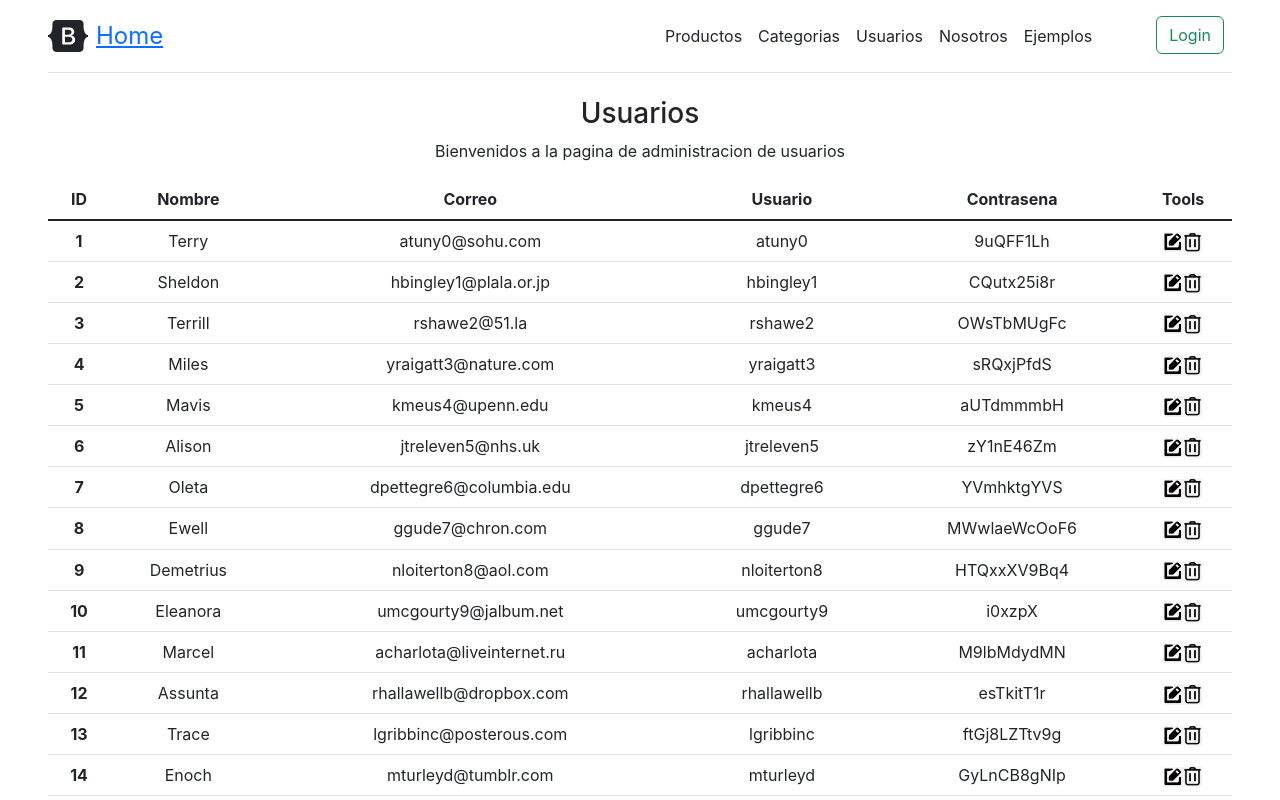
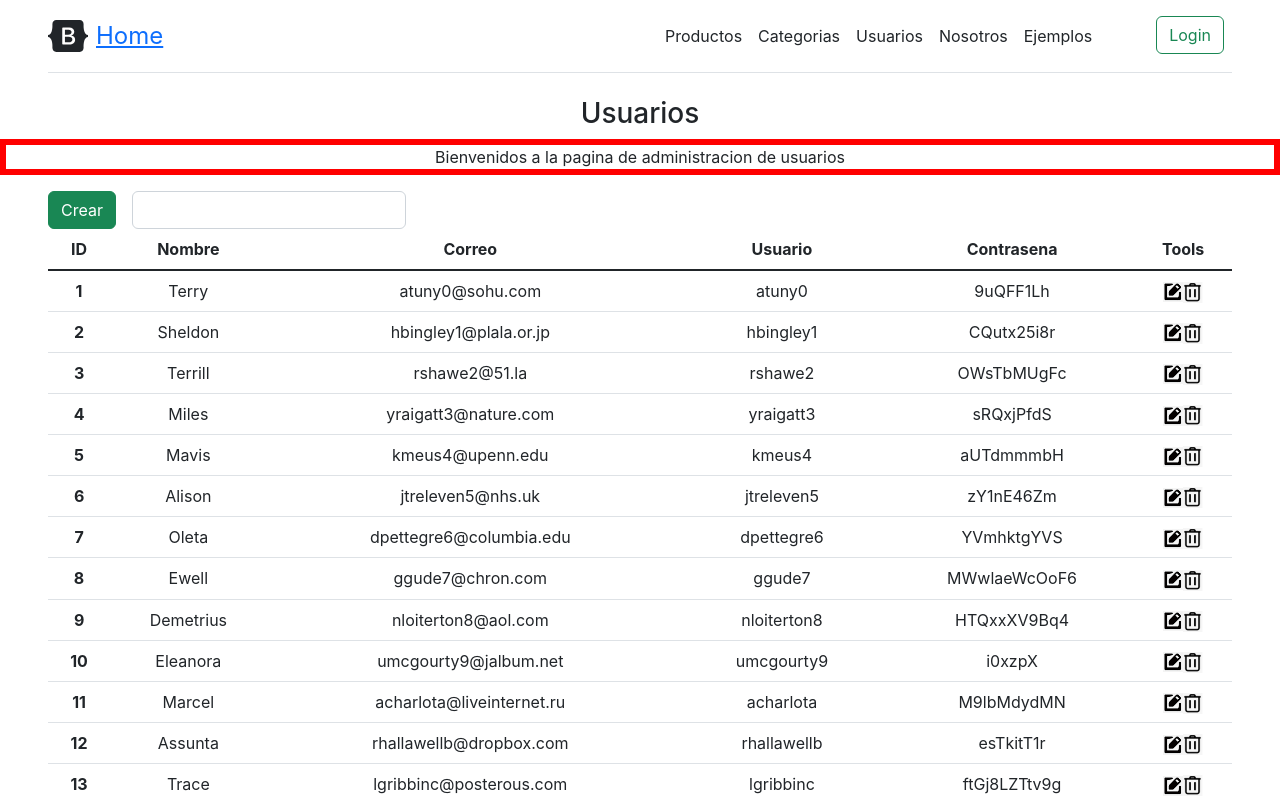
Before and after one commit to anfejaramillo/frontend_nigth, a React (Create React App) app: page /usuarios in a window 1280 px wide. Shown: the top 800 px of the page. Built offline with nearby package versions, Linux system fonts and the light colour scheme.

Commit message:
2-11-2022

```diff
--- a/src/App.js
+++ b/src/App.js
@@ -7,6 +7,7 @@ import Footer from "./components/footer";
 import EjemplosIndex from "./components/ejemplos";
 import ComponenteFuncion from "./components/ejemplos/ComponenteFuncion";
 import ComponenteClase from "./components/ejemplos/ComponenteClase";
+import HookEjemplo from "./components/ejemplos/HookEjemplo";
 import CategoriasIndex from "./components/categorias";
 import ProductosIndex from "./components/productos";
 import UsuariosIndex from "./components/usuarios";
@@ -43,6 +44,7 @@ function App() {
                             />
                         }
                     />
+                    <Route path="/ejemplos/hook" element={<HookEjemplo />} />
                 </Routes>
 
                 <Footer />
--- /dev/null
+++ b/src/components/ejemplos/HookEjemplo.jsx
@@ -0,0 +1,18 @@
+import React, { useState } from "react";
+
+function HookEjemplo(props) {
+    const [count, setCount] = useState(0);
+    let onclickfunc = function () {
+        setCount(count + 1);
+    };
+    return (
+        <div className="d-flex text-center mx-auto">
+            <p>Has clikeado {count} veces</p>
+            <button className="btn btn-success" onClick={onclickfunc}>
+                Clikeame
+            </button>
+        </div>
+    );
+}
+
+export default HookEjemplo;
--- a/src/components/ejemplos/index.jsx
+++ b/src/components/ejemplos/index.jsx
@@ -14,6 +14,9 @@ function EjemplosIndex(props) {
                         Ir a ejemplo componente FUNCION
                     </Link>
                 </li>
+                <li>
+                    <Link to={"/ejemplos/hook"}>Ir a ejemplo Hooks</Link>
+                </li>
             </ul>
         </div>
     );
--- /dev/null
+++ b/src/components/table/CreateBotton.jsx
@@ -0,0 +1,11 @@
+import { Link } from "react-router-dom";
+
+function CreateButton(props) {
+    let url = props.path + "/create";
+    return (
+        <Link to={url}>
+            <button className="btn btn-success ms-5">Crear</button>
+        </Link>
+    );
+}
+export default CreateButton;
--- /dev/null
+++ b/src/components/table/MainPage.jsx
@@ -0,0 +1,40 @@
+import Table from "./Table";
+import CreateButton from "../table/CreateBotton";
+import SearchBar from "../table/SearchBar";
+import { useState } from "react";
+
+function MainPage(props) {
+    const [dataForTable, setDataforTable] = useState(props.data);
+    return (
+        <div>
+            <div className="d-flex text-center mx-auto w-100">
+                <CreateButton path={props.path} />
+                <SearchBar
+                    data={props.data}
+                    setDataforTable={setDataforTable}
+                    columns={props.columns}
+                />
+            </div>
+            <Table
+                data={dataForTable}
+                path={props.path}
+                name={props.name}
+                columns={props.columns}
+                columnsAlias={props.columnsAlias}
+                tools={props.tools}
+            />
+        </div>
+    );
+}
+export default MainPage;
+
+{
+    /* <Table
+    data={datosTabla}
+    path={"/usuarios"}
+    name={"Tabla de Usuarios"}
+    columns={["id", "firstName", "email", "username", "password"]}
+    columnsAlias={["ID", "Nombre", "Correo", "Usuario", "Contrasena"]}
+    tools={["update", "delete"]}
+/>; */
+}
--- /dev/null
+++ b/src/components/table/SearchBar.jsx
@@ -0,0 +1,54 @@
+import { useState } from "react";
+
+function SearchBar(props) {
+    //props.data={props.data}
+    //props.columns
+    //props.setDataforTable={setDataforTable}
+    const [searchText, setSearchText] = useState("");
+
+    let onChangeSearchTextField = function (e) {
+        let searchText2 = e.target.value;
+        setSearchText(searchText2);
+        let results = Search(props.data, props.columns, searchText2);
+        props.setDataforTable(results);
+    };
+
+    return (
+        <div className="d-flex text-center me-auto">
+            <input
+                type={"text"}
+                className="form-control ms-3"
+                value={searchText}
+                onChange={onChangeSearchTextField}
+            />
+            {/* <input
+                type={"button"}
+                value={"Buscar"}
+                className="btn btn-success ms-3"
+            /> */}
+        </div>
+    );
+}
+
+function Search(data, columns, search) {
+    let results = [];
+    let included = false;
+    data.forEach(function (value, index) {
+        included = false;
+        columns.forEach(function (column, indexColum) {
+            if (
+                value[column]
+                    .toString()
+                    .toLowerCase()
+                    .indexOf(search.toString().toLowerCase()) >= 0 &&
+                !included
+            ) {
+                results.push(value);
+                included = true;
+            }
+        });
+    });
+    return results;
+}
+
+export default SearchBar;
--- a/src/components/usuarios/index.jsx
+++ b/src/components/usuarios/index.jsx
@@ -1,5 +1,12 @@
 import Table from "../table/Table";
 import getData from "../../js/getData";
+import MainPage from "../table/MainPage";
+import CreateButton from "../table/CreateBotton";
+import SearchBar from "../table/SearchBar";
+
+let objCss = {
+    border: "6px solid red",
+};
 
 function UsuariosIndex(props) {
     let datosTabla = getData("url", {}, "get", {});
@@ -7,8 +14,10 @@ function UsuariosIndex(props) {
     return (
         <div>
             <h3>Usuarios</h3>
-            <p>Bienvenidos a la pagina de administracion de usuarios</p>
-            <Table
+            <p style={objCss}>
+                Bienvenidos a la pagina de administracion de usuarios
+            </p>
+            <MainPage
                 data={datosTabla}
                 path={"/usuarios"}
                 name={"Tabla de Usuarios"}
```
